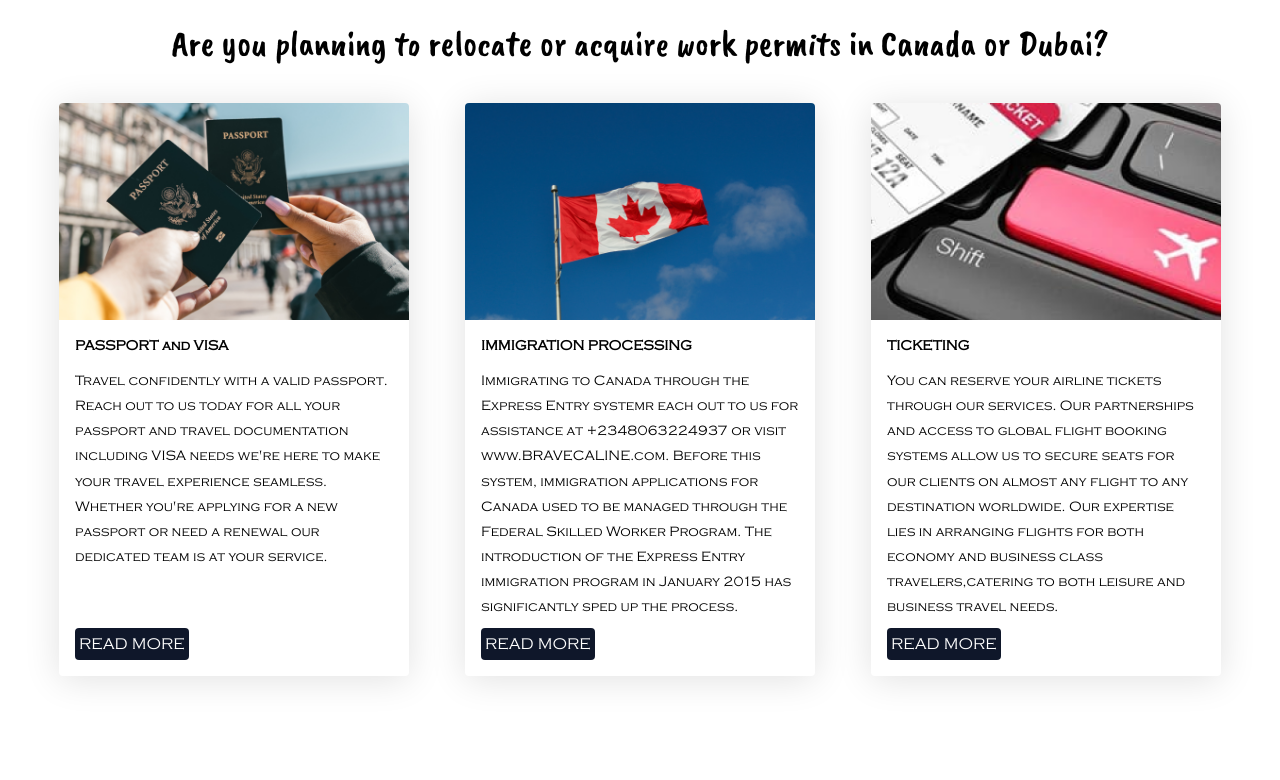
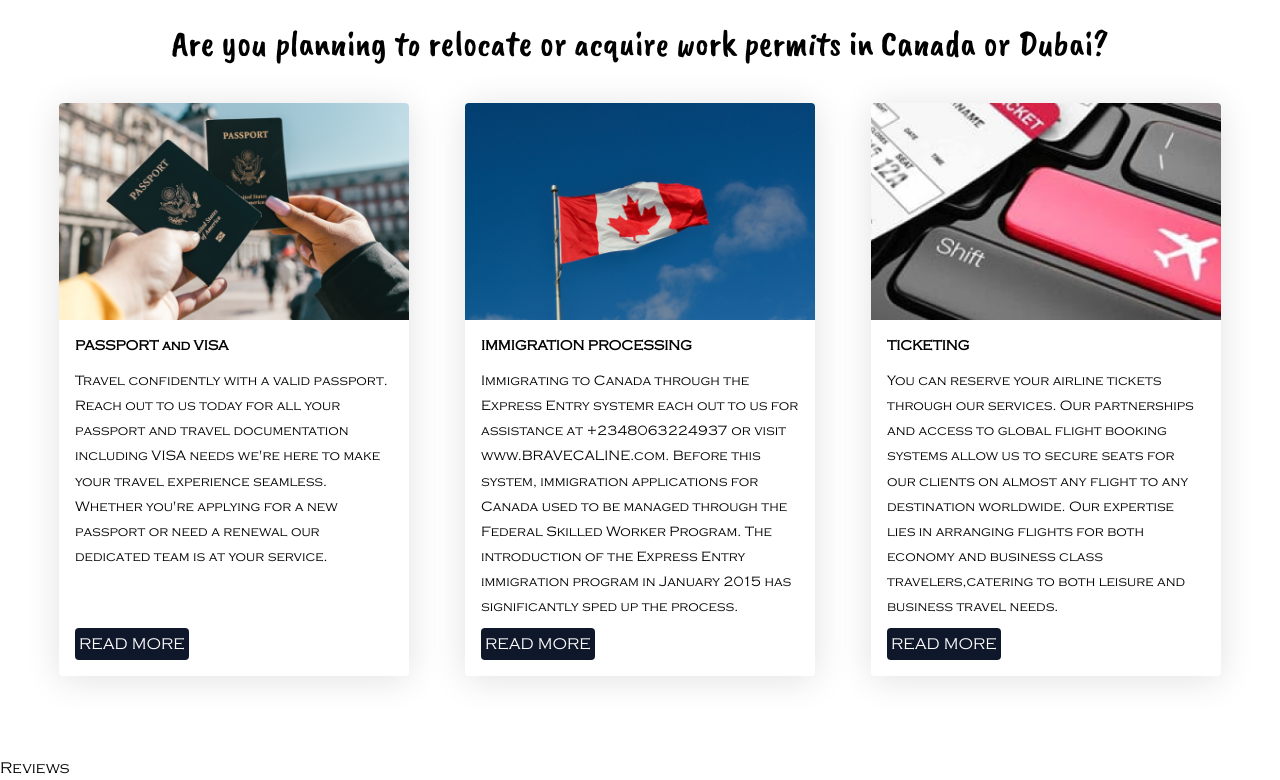
Before and after one commit to fantee-hub/bravecline, a Next.js app: page / in a window 1280 px wide. Shown: the part 1809-2589 px from the top of the page. Before the commit the page ends 2541 px from the top, so only its background shows below. Built offline with nearby package versions, Linux system fonts and the light colour scheme.

Commit message:
feat: added review component

```diff
--- a/pages/index.tsx
+++ b/pages/index.tsx
@@ -2,6 +2,7 @@ import { Inter } from "next/font/google";
 import Hero from "@/src/components/Hero";
 import Study from "@/src/components/Study";
 import Packages from "@/src/components/Packages";
+import Reviews from "@/src/components/Reviews";
 
 const inter = Inter({ subsets: ["latin"] });
 
@@ -11,6 +12,7 @@ export default function Home() {
       <Hero />
       <Study />
       <Packages />
+      <Reviews />
     </main>
   );
 }
--- a/src/components/Packages/index.tsx
+++ b/src/components/Packages/index.tsx
@@ -3,7 +3,7 @@ import { packages } from "@/src/utils/utils";
 
 const Packages = () => {
   return (
-    <section className="py-14">
+    <section className="pt-14 pb-20">
       <div className="font-caveat text-5xl text-center flex flex-col gap-5">
         <div>OUR TRAVELING</div>
         <div className="font-centuryGothic font-bold">PACKAGES</div>
--- /dev/null
+++ b/src/components/Reviews/index.tsx
@@ -0,0 +1,7 @@
+import React from "react";
+
+const Reviews = () => {
+  return <div>Reviews</div>;
+};
+
+export default Reviews;
```
